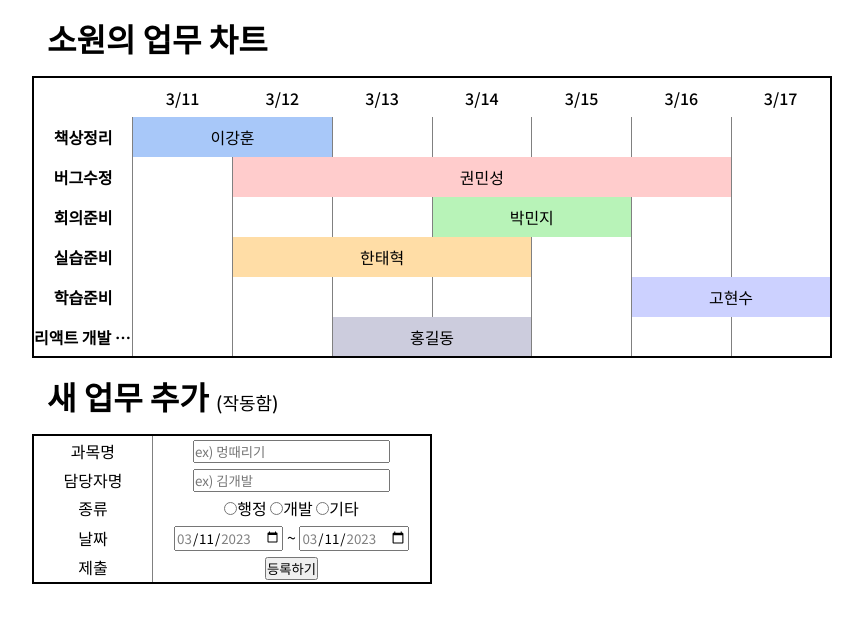
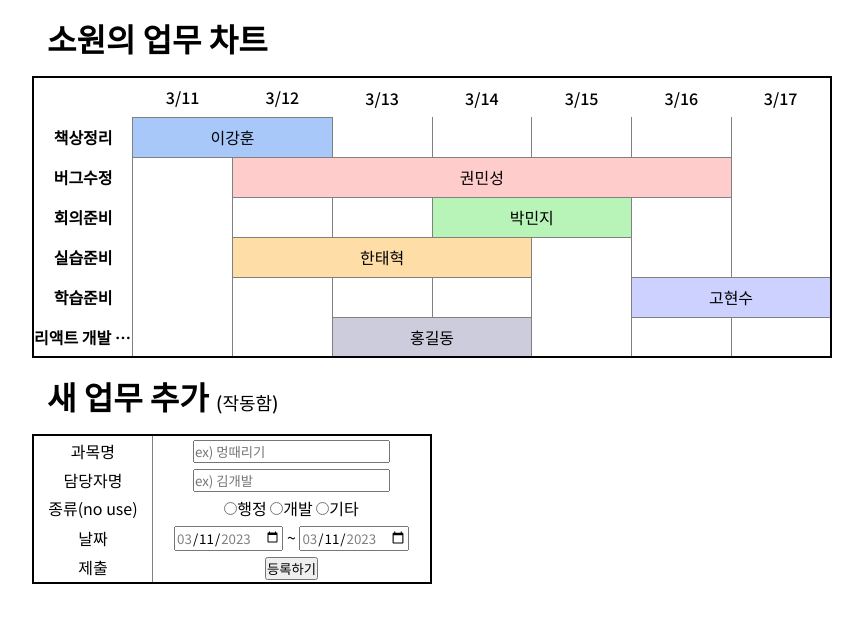
Before and after one commit to jandibat/scg, a website: page 1일차/ganttchart/index.html in a window 1280 px wide. Shown: the whole page, without its empty margins (208-1071 px from the left). Drawn offline with Linux system fonts and the light colour scheme.

Commit message:
'update'

```diff
--- a/1일차/ganttchart/index.html
+++ b/1일차/ganttchart/index.html
@@ -43,7 +43,7 @@
               </td>
             </tr>
             <tr>
-              <td>종류</td>
+              <td>종류(no use)</td>
               <td>
                 <input type="radio" name="chk_info" value="행정" />행정
                 <input type="radio" name="chk_info" value="개발" />개발
--- a/1일차/ganttchart/script.js
+++ b/1일차/ganttchart/script.js
@@ -22,6 +22,7 @@ function generate() {
   document.querySelector("table").innerHTML = initBarData
     .map(({ 종류, 시작, 끝, 담당자, 색 }) => {
       if (시작 > 끝) return;
+
       if (!종류) {
         return `<tr>${Array(8)
           .fill("3/1")
@@ -51,7 +52,7 @@ document.querySelector("#submit").addEventListener("click", (e) => {
   const 시작 = document.querySelector("#시작").value;
   const 끝 = document.querySelector("#끝").value;
 
-  if (!과목명 || !담당자명) return;
+  if (!과목명 || !담당자명) return alert("내용을 입력하세요.");
 
   initBarData.push(
     new Bar(
--- a/1일차/ganttchart/style.css
+++ b/1일차/ganttchart/style.css
@@ -67,6 +67,10 @@ td:not(:last-child) {
   font-weight: 700;
 }
 
+.bar {
+  border: 1px solid gray;
+}
+
 .bar:hover {
   transition: 0.2s;
   transform: scale(1.1);
```
